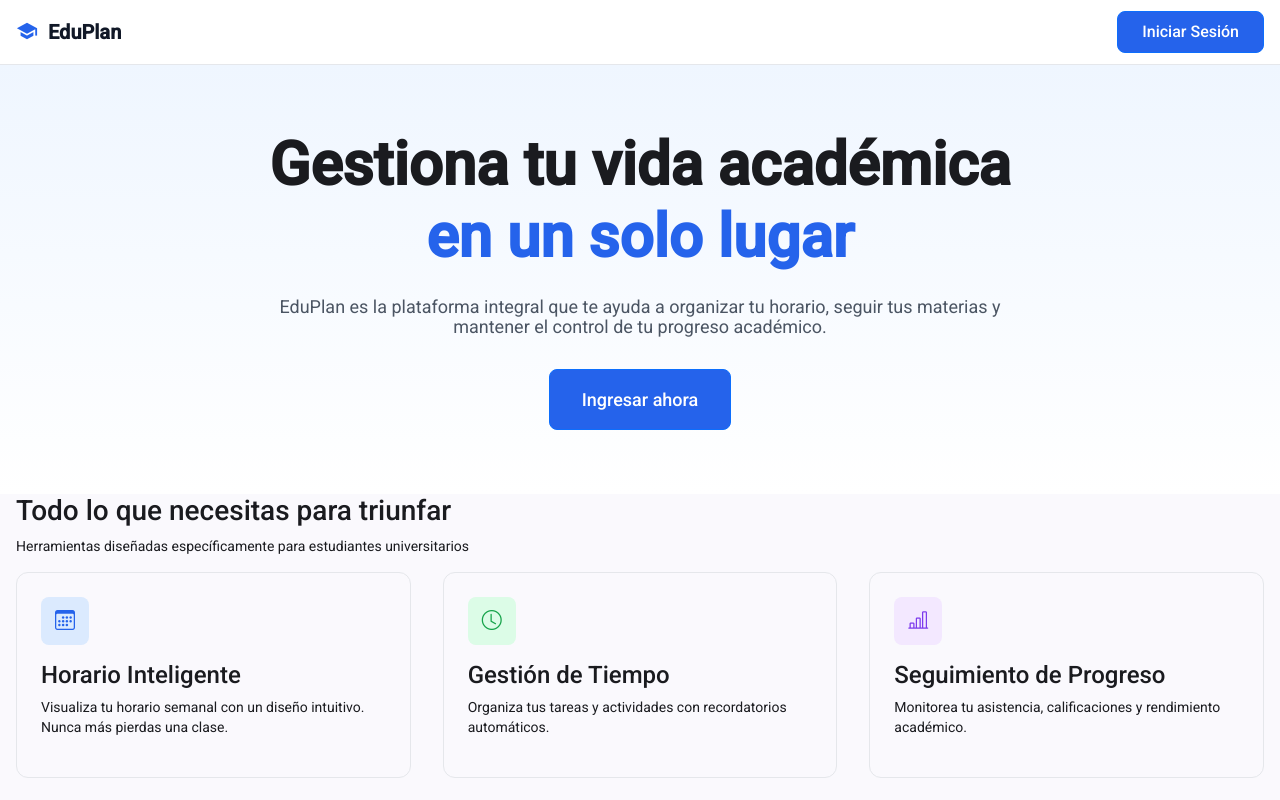
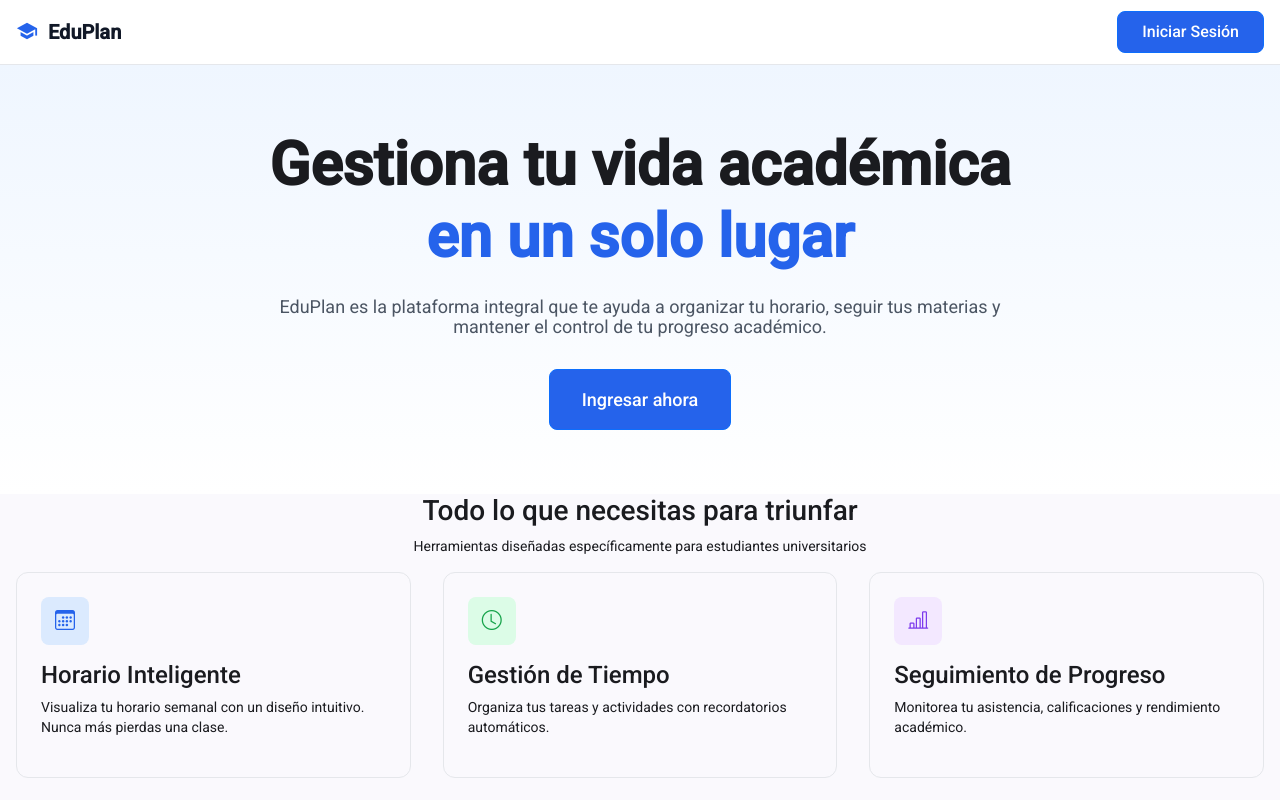
Before and after one commit to UrielTsu/EduPlan-WebApp, an Angular app in the folder EduPlan/: page / in a window 1280 px wide. Shown: the top 800 px of the page. Built offline with nearby package versions, Linux system fonts and the light colour scheme.

Commit message:
text center

```diff
--- a/EduPlan/src/app/screens/home-screen/home-screen.html
+++ b/EduPlan/src/app/screens/home-screen/home-screen.html
@@ -36,7 +36,7 @@
 
   <section class="features-section">
     <div class="container">
-      <div class="section-header">
+      <div class="section-header text-center">
         <h3>Todo lo que necesitas para triunfar</h3>
         <p>Herramientas diseñadas específicamente para estudiantes universitarios</p>
       </div>
```
